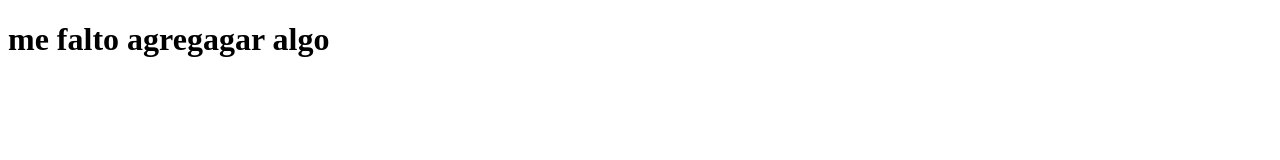
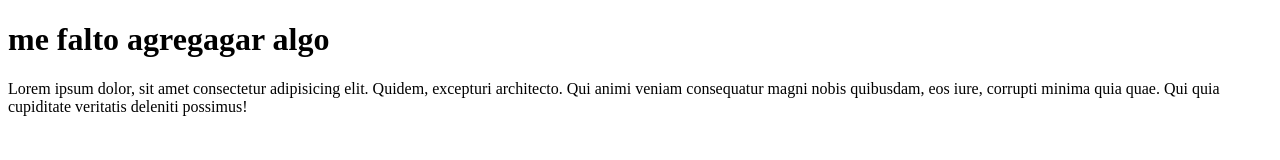
Before and after one commit to Banuelos1980/repo20212120, a plain HTML site: page index.html in a window 1280 px wide. Drawn offline with Linux system fonts and the light colour scheme.

Commit message:
Agregamos un parrafo

```diff
--- a/index.html
+++ b/index.html
@@ -6,6 +6,7 @@
     <meta name="viewport" content="width=device-width, initial-scale=1.0">
     <title>Document</title>
     <h1>me falto agregagar algo</h1>
+    <p>Lorem ipsum dolor, sit amet consectetur adipisicing elit. Quidem, excepturi architecto. Qui animi veniam consequatur magni nobis quibusdam, eos iure, corrupti minima quia quae. Qui quia cupiditate veritatis deleniti possimus!</p>
 </head>
 <body>
 
```
